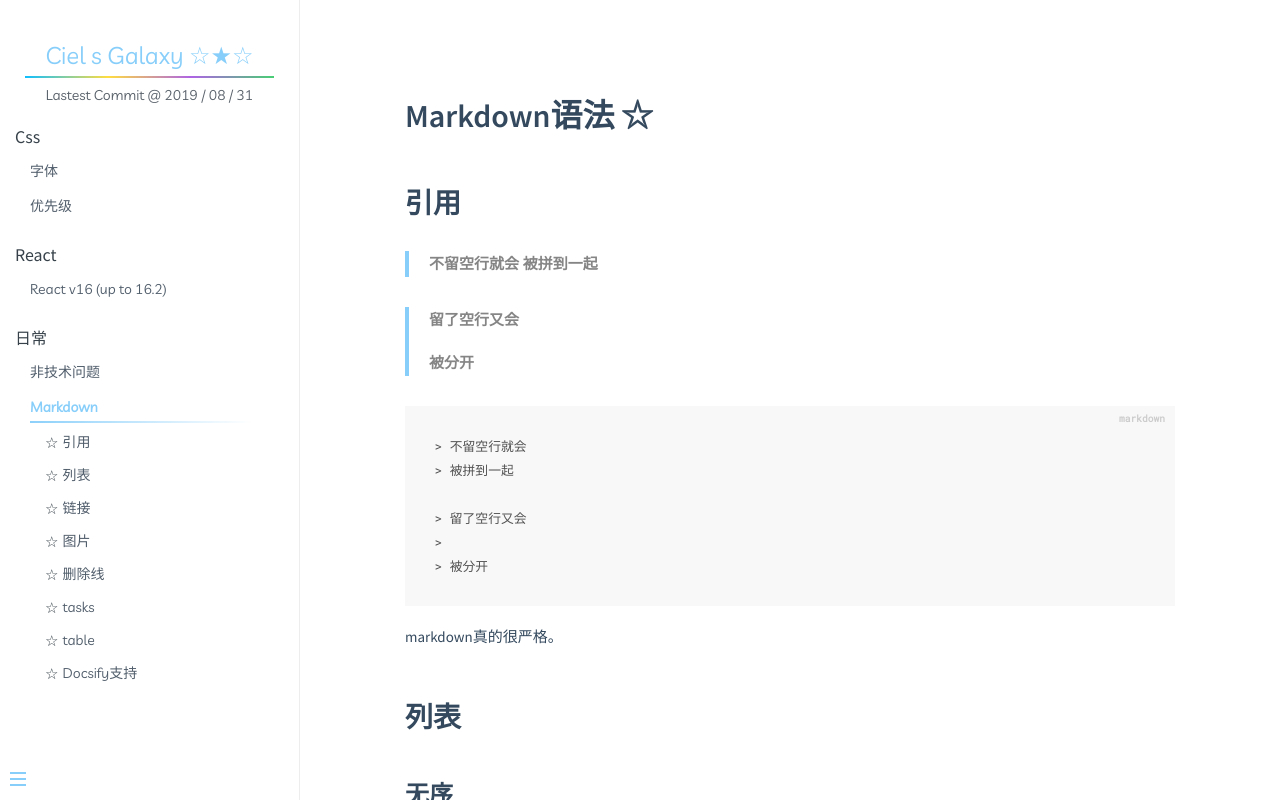
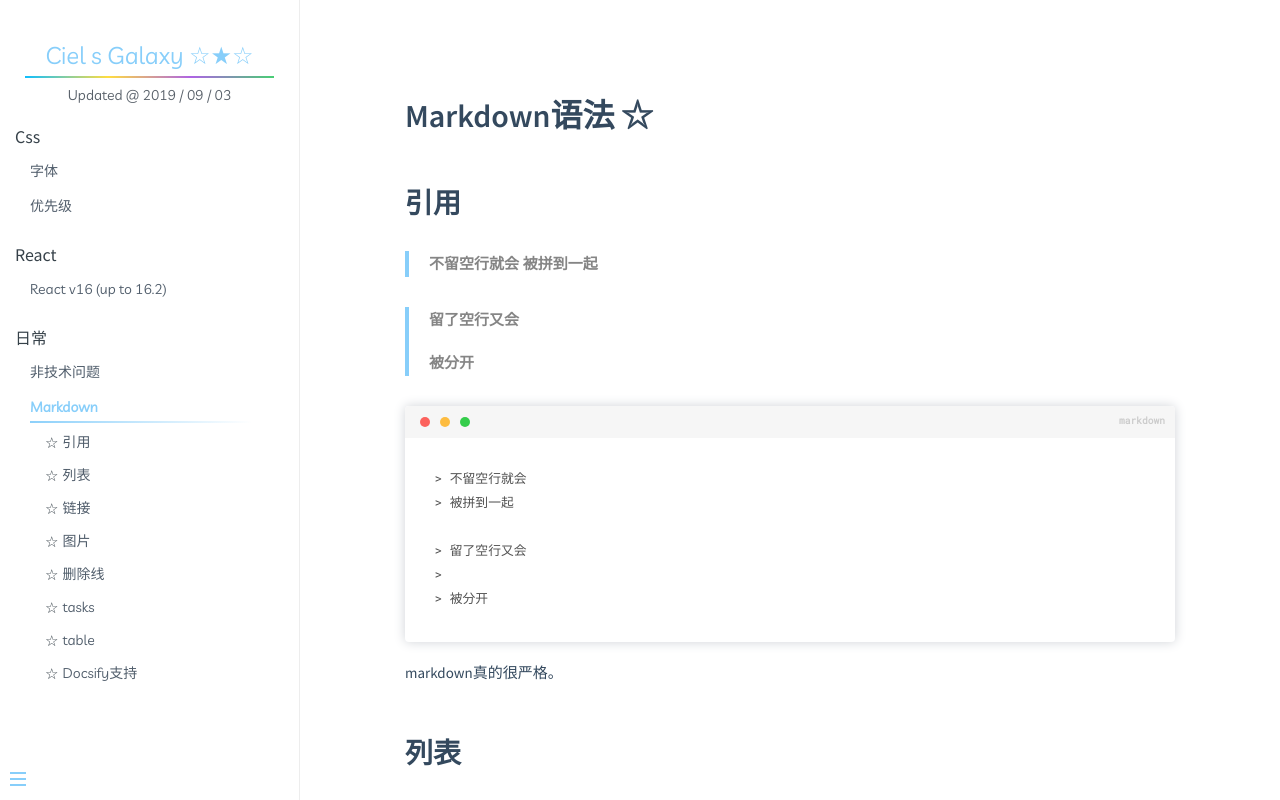
Before and after one commit to cielluo/stars, a website: page docs/index.html in a window 1280 px wide. Both pictures are taken after a click on the element 150 px from the left and 400 px from the top of the page. Shown: the top 800 px of the page. Drawn offline with Linux system fonts and the light colour scheme; files whose address does not match are found by name.

Commit message:
feat: code block & update msg style

```diff
--- a/docs/docsify-copy-code.js
+++ b/docs/docsify-copy-code.js
@@ -37,7 +37,7 @@
           : c.appendChild(document.createTextNode(o));
     }
   })(
-    ".docsify-copy-code-button,.docsify-copy-code-button span{cursor:pointer;transition:all .25s ease}.docsify-copy-code-button{position:absolute;z-index:1;bottom:0;right:0;overflow:visible;padding:.65em .8em;border:0;border-radius:0;outline:0;font-size:1em;background:grey;background:var(--theme-color,grey);color:#fff;opacity:0}.docsify-copy-code-button span{border-radius:3px;background:inherit;pointer-events:none}.docsify-copy-code-button .error,.docsify-copy-code-button .success{position:absolute;z-index:-100;top:50%;left:0;padding:.5em .65em;font-size:.825em;opacity:0;-webkit-transform:translateY(-50%);transform:translateY(-50%)}.docsify-copy-code-button.error .error,.docsify-copy-code-button.success .success{opacity:1;-webkit-transform:translate(-115%,-50%);transform:translate(-115%,-50%)}.docsify-copy-code-button:focus,pre:hover .docsify-copy-code-button{opacity:1}"
+    ".docsify-copy-code-button,.docsify-copy-code-button span{cursor:pointer;transition:all .25s ease}.docsify-copy-code-button{position:absolute;z-index:1;bottom:0;right:0;overflow:visible;padding:.65em .8em;border:0;border-radius:0;outline:0;font-size:1em;background:transparent;color:#ccc;text-decoration:underline;opacity:0}.docsify-copy-code-button span{border-radius:3px;background:inherit;pointer-events:none}.docsify-copy-code-button .error,.docsify-copy-code-button .success{position:absolute;z-index:-100;top:50%;left:0;padding:.5em .65em;font-size:.825em;opacity:0;-webkit-transform:translateY(-50%);transform:translateY(-50%)}.docsify-copy-code-button.error .error,.docsify-copy-code-button.success .success{opacity:1;-webkit-transform:translate(-115%,-50%);transform:translate(-115%,-50%)}.docsify-copy-code-button:focus,pre:hover .docsify-copy-code-button{opacity:1}"
   ),
     document.querySelector('link[href*="docsify-copy-code"]') &&
     console.warn(
--- a/docs/index.html
+++ b/docs/index.html
@@ -40,8 +40,8 @@
             const last_updated_div = document.createElement('div');
             const date = new Date(last_commit_date);
             last_updated_div.innerHTML =
-              `Lastest Commit
-              <a title="${date}">
+              `Updated
+              <a title="${date}" href="https://github.com/ls-morning/stars">
                 @ ${date.getFullYear()} / ${format_date(date.getMonth() + 1)} / ${format_date(date.getDate())}
               </a>`;
             last_updated_div.classList.add('last-updated');
--- a/docs/last_commit.js
+++ b/docs/last_commit.js
@@ -1,4 +1,4 @@
 
   (function () {
-    last_commit_date = 1567291708127;
+    last_commit_date = 1567529676294;
   }());
--- a/docs/style.css
+++ b/docs/style.css
@@ -268,6 +268,13 @@ main.hidden {
   text-align: center;
   font-size: 14px;
   margin-bottom: 16px;
+  color: #586069;
+}
+
+.sidebar .last-updated>a,
+.sidebar .last-updated>a:visited {
+  cursor: help;
+  text-decoration: none;
   color: #586069;
 }
 
@@ -831,8 +838,8 @@ section.cover blockquote>p>a:hover {
 }
 
 .markdown-section code, .markdown-section pre {
-  background-color: #f8f8f8;
-  font-family: Roboto Mono, Monaco, courier, monospace
+  background-color: #fafafa;
+  font-family: Roboto Mono, Monaco, courier, monospace;
 }
 
 .markdown-section pre {
@@ -841,10 +848,65 @@ section.cover blockquote>p>a:hover {
   line-height: 1.5rem;
   margin: 1.2em 0;
   overflow: auto;
-  padding: 0 1.4rem;
+  padding: 32px 1.4rem 4px;
   position: relative;
-  word-wrap: normal
+  word-wrap: normal;
+  border-radius: 4px;
+  box-shadow: 0 0 12px #d0d3d8;
+  background: #fff;
 }
+
+pre:before {
+  display: block;
+  height: 32px;
+  position: absolute;
+  top: 0;
+  left: 0;
+  right: 0;
+  background-color: #f6f6f6;
+  padding: 0 10px;
+
+  border-top-left-radius: 4px;
+  border-top-right-radius: 4px;
+  color: #ccc;
+  content: attr(data-lang);
+  font-size: .6rem;
+  font-weight: 600;
+  line-height: 30px;
+  text-align: right;
+}
+
+pre:after {
+  content: '';
+  position: absolute;
+  border-radius: 50%;
+  background: #fc625d;
+  width: 10px;
+  height: 10px;
+  top: 0;
+  left: 15px;
+  margin-top: 11px;
+  -webkit-box-shadow: 20px 0 #fdbc40, 40px 0 #35cd4b;
+  box-shadow: 20px 0 #fdbc40, 40px 0 #35cd4b;
+}
+
+.markdown-section pre>code {
+  -moz-osx-font-smoothing: initial;
+  -webkit-font-smoothing: initial;
+  background-color: #fff;
+  border-radius: 2px;
+  color: #525252;
+  display: block;
+  font-family: Roboto Mono, Monaco, courier, monospace;
+  font-size: .8rem;
+  line-height: inherit;
+  margin: 0 2px;
+  max-width: inherit;
+  overflow: inherit;
+  padding: 2.2em 5px;
+  white-space: inherit
+}
+
 
 .token.cdata, .token.comment, .token.doctype, .token.prolog {
   color: #8e908c
@@ -927,22 +989,6 @@ section.cover blockquote>p>a:hover {
   cursor: help
 }
 
-.markdown-section pre>code {
-  -moz-osx-font-smoothing: initial;
-  -webkit-font-smoothing: initial;
-  background-color: #f8f8f8;
-  border-radius: 2px;
-  color: #525252;
-  display: block;
-  font-family: Roboto Mono, Monaco, courier, monospace;
-  font-size: .8rem;
-  line-height: inherit;
-  margin: 0 2px;
-  max-width: inherit;
-  overflow: inherit;
-  padding: 2.2em 5px;
-  white-space: inherit
-}
 
 .markdown-section code:after, .markdown-section code:before {
   letter-spacing: .05rem
@@ -953,17 +999,3 @@ code .token {
   -webkit-font-smoothing: initial;
   min-height: 1.5rem
 }
-
-pre:after {
-  color: #ccc;
-  content: attr(data-lang);
-  font-size: .6rem;
-  font-weight: 600;
-  height: 15px;
-  line-height: 15px;
-  padding: 5px 10px 0;
-  position: absolute;
-  right: 0;
-  text-align: right;
-  top: 0
-}
```
